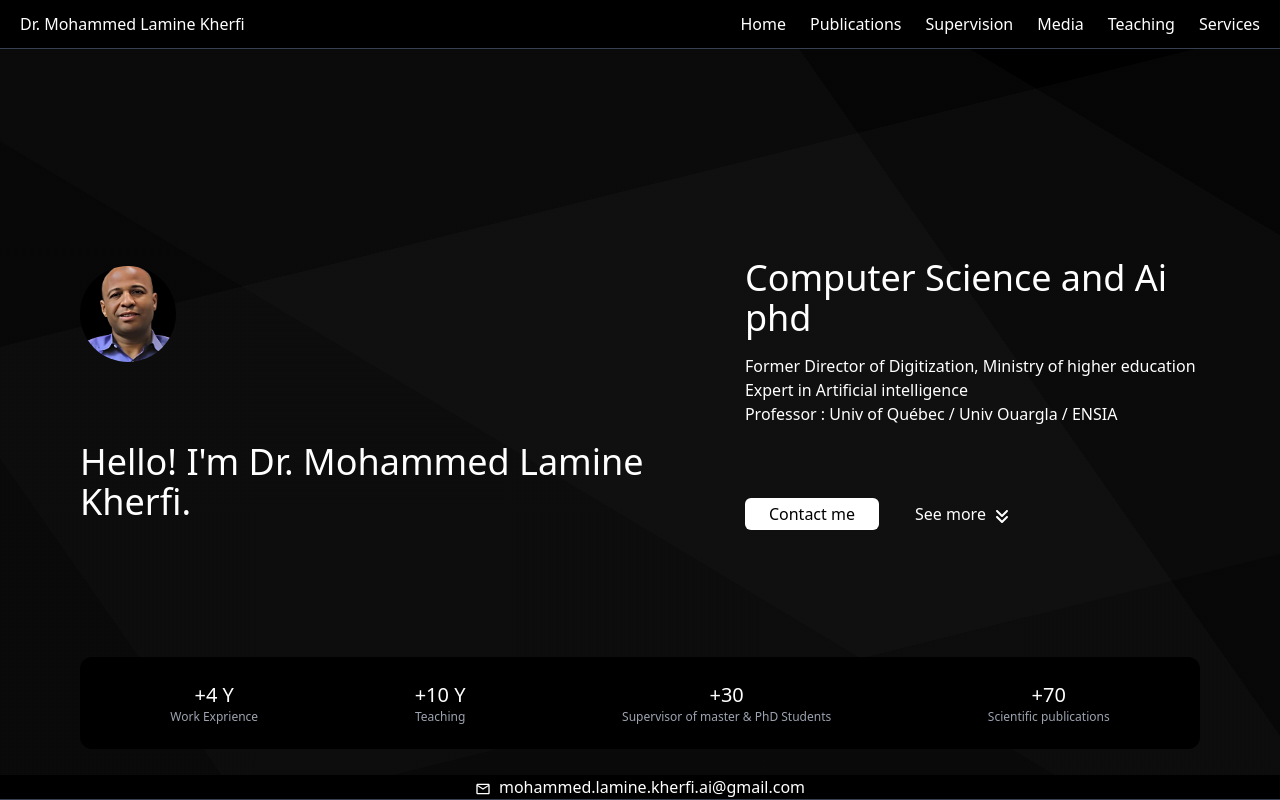
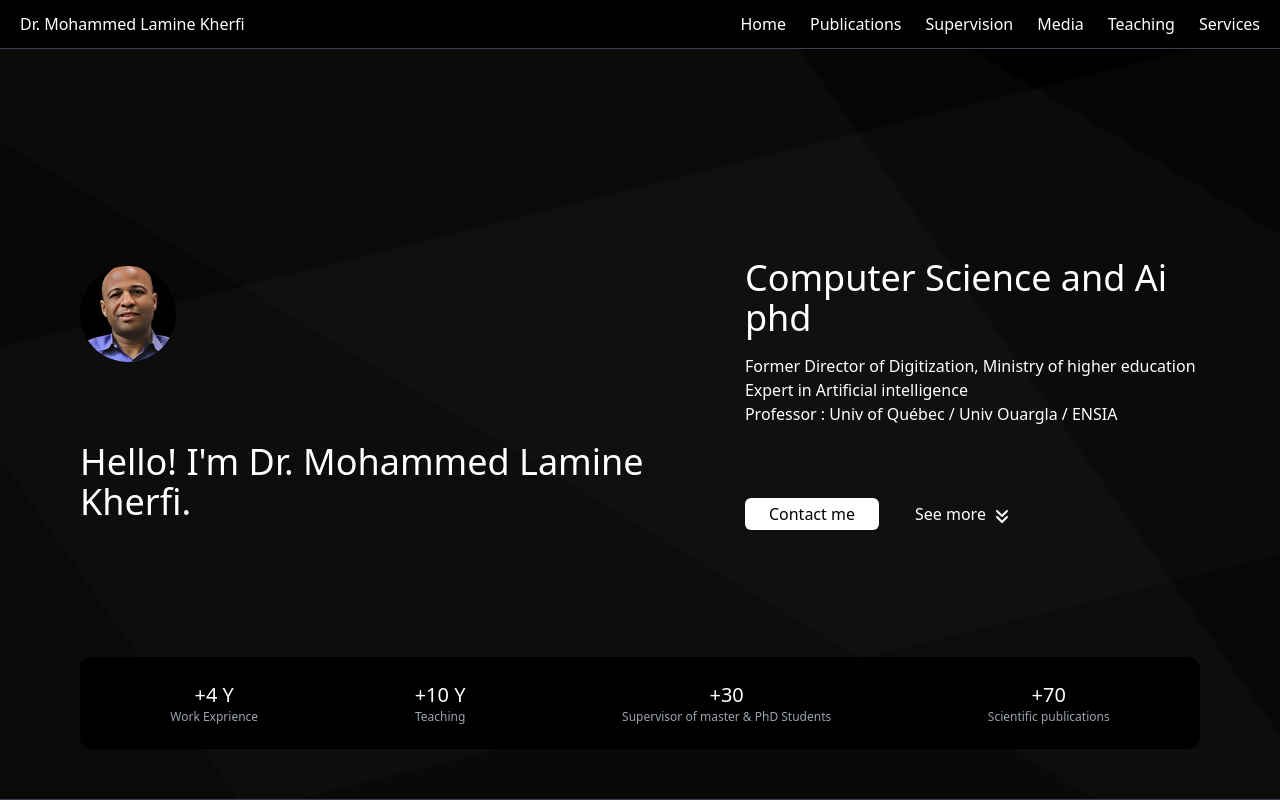
Before and after one commit to medlnb/kherfi-portfolio, a Next.js app: page / in a window 1280 px wide. Built offline with nearby package versions, Linux system fonts and the light colour scheme.

Commit message:
update: UI

```diff
--- a/app/layout.tsx
+++ b/app/layout.tsx
@@ -22,10 +22,10 @@ export default function RootLayout({
         <Nav />
         <main>{children}</main>
         <div className="border-b border-gray-700 px-2 bg-black text-white fixed bottom-0 w-full">
-          <p className="text-base flex items-center justify-center gap-2">
+          {/* <p className="text-base flex items-center justify-center gap-2">
             <MdOutlineEmail className="mt-1" />{" "}
             mohammed.lamine.kherfi.ai@gmail.com
-          </p>
+          </p> */}
         </div>
       </body>
     </html>
```
